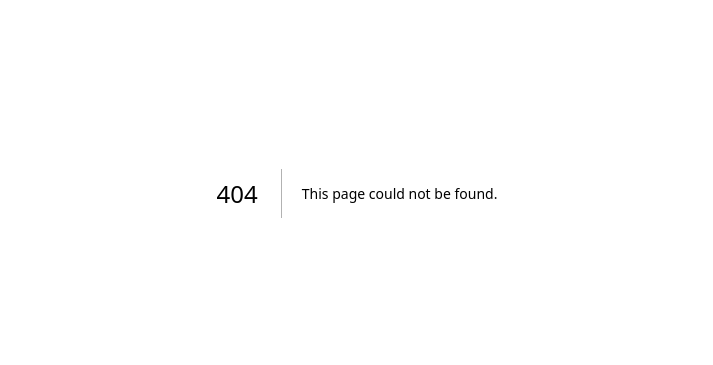
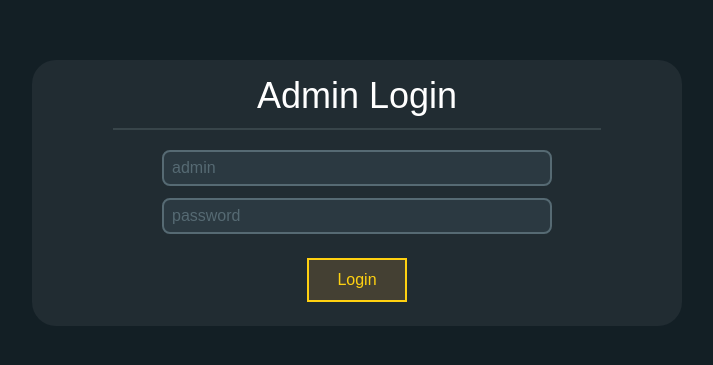
Before and after one commit to TobiasL98/Onlineumfragetool-Teamprojekt-2024, a Next.js app: page /login in a window 1280 px wide. Before the commit this address had no page. Shown: the part 207-572 px from the top of the page, without its empty margins (283-996 px from the left). Built offline with nearby package versions, Linux system fonts and the light colour scheme.

Commit message:
implement login page

```diff
--- /dev/null
+++ b/src/app/login/page.tsx
@@ -0,0 +1,22 @@
+export default function Page() {
+	return (
+		<div className="flex flex-col items-center justify-center text-center rounded-3xl w-[650px] bg-borderBackgroundColor">
+			<h1 className="text-4xl font-medium m-4 mb-3">Admin Login</h1>
+			<p className="border-b-borderSeparatorColor w-3/4  border-b-2"></p>
+			<form className="flex-grow w-3/5 mt-5">
+				<input
+					className="rounded-lg border-2 mb-3 px-2 w-full py-1 border-inputBorderColor placeholder-inputBorderColor text-inputBorderColor bg-inputBackgroundColor focus:outline-inputBorderColor focus:outline-none"
+					placeholder="admin"
+				></input>
+				<br></br>
+				<input
+					className="rounded-lg border-2 px-2 w-full py-1 border-inputBorderColor placeholder-inputBorderColor text-inputBorderColor bg-inputBackgroundColor focus:outline-inputBorderColor focus:outline-none"
+					placeholder="password"
+				></input>
+			</form>
+			<button className="my-6 border-2 border-buttonBorderColor text-buttonBorderColor bg-buttonBackgroundColor px-7 py-2">
+				Login
+			</button>
+		</div>
+	);
+}
```
